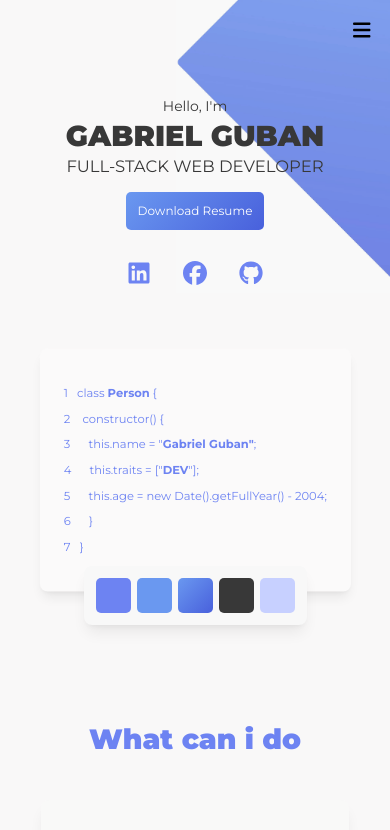
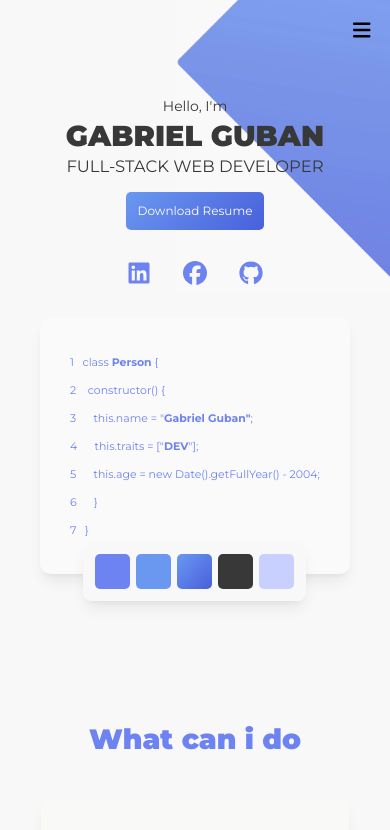
Before and after one commit to gabyel-dev/portfolio, a React (Vite) app in the folder Frontend/: page / in a window 390 px wide. Shown: the top 830 px of the page. Built offline with nearby package versions, Linux system fonts and the light colour scheme.

Commit message:
fix layouts

```diff
--- a/Frontend/src/components/css/Home.css
+++ b/Frontend/src/components/css/Home.css
@@ -12,7 +12,6 @@
 }
 
 .dev-card {
-  padding: 40px 30px;
   line-height: 2rem;
   font-size: 0.9em;
 }
--- a/Frontend/src/components/pages/Home.jsx
+++ b/Frontend/src/components/pages/Home.jsx
@@ -82,10 +82,10 @@ export default function Home() {
 
         {/* Right Container */}
         <div className="right flex flex-col max-w-[500px] h-[fit-content] min-w-[fit-content] items-center">
-          <div className="_right__container relative z-0 scale-80 md:scale-100">
+          <div className="_right__container relative z-0  md:scale-100">
             {/* Card Section */}
-            <section className="dev-card min-w-[330px] max-w-fit min-h-[240px] md:scale-90 lg:scale-100 bg-[#fbfafa] rounded-[10px] shadow-black/7 shadow-lg text-[var(--blue)] text-nowrap ">
-              <ol className="card-content">
+            <section className="dev-card px-[30px] py-[30px] md:px-[30px] md:py-[40px] min-h-[220px]  md:min-w-[330px] md:max-w-fit md:min-h-[240px] md:scale-90 lg:scale-100 bg-[#fbfafa] rounded-[10px] shadow-black/7 shadow-lg text-[var(--blue)] text-nowrap ">
+              <ol className="card-content text-[.76em] md:text-[1em] leading-7 md:leading-8">
                 <li>
                   1 &nbsp;&nbsp;class <b>Person</b> {"{"}
                 </li>
@@ -107,7 +107,7 @@ export default function Home() {
             </section>
           </div>
           {/* Colors Section - Moved to a Better Position */}
-          <section className="colors flex justify-center items-center gap-[6px] p-3 mt-3 body-color shadow-black/7 shadow-lg rounded-[8px] w-max relative bottom-17 md:bottom-11 right-[0px]  md:right-[145px] lg:right-[175px]">
+          <section className="colors flex justify-center items-center gap-[6px] p-3 mt-3 body-color shadow-black/7 shadow-lg rounded-[8px] w-max relative bottom-11 md:bottom-11 right-[0px]  md:right-[145px] lg:right-[175px]">
             <div className="a" onClick={handleCopy}></div>
             <div className="s" onClick={handleCopy}></div>
             <div className="d" onClick={handleCopy}></div>
```
